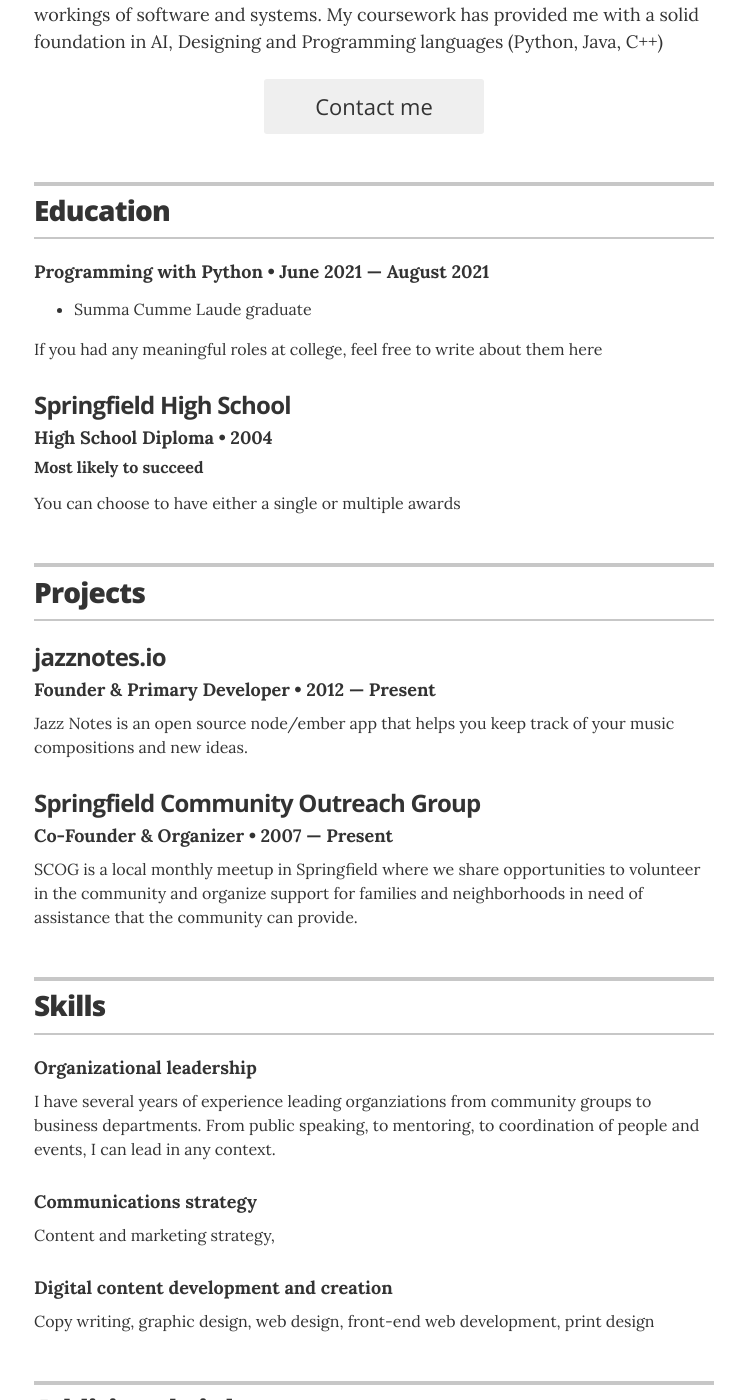
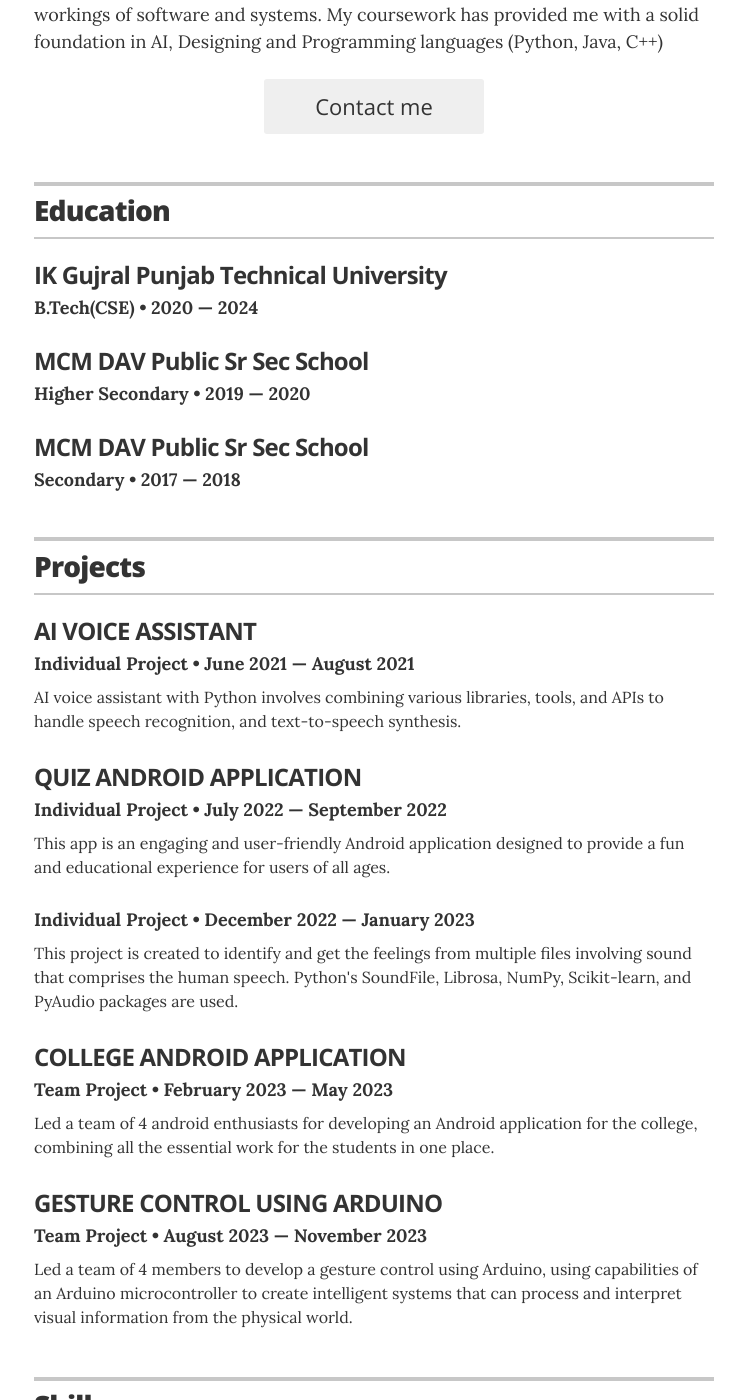
Before and after one commit to iishnxxt/resume, a Jekyll site: the page built from index.html, in a window 1280 px wide and 1400 px high, scrolled down 339 px. Shown: the whole window, without its empty margins (266-1011 px from the left). Built offline with Jekyll 4.4.1, drawn with Linux system fonts in a browser that asks for light colours; some of the changed text lies outside the part shown.

Commit message:
UPDATE 3

```diff
--- a/_config.yml
+++ b/_config.yml
@@ -35,12 +35,12 @@
 
 # Decide which sections to use
 # comment out to hide
-resume_section_Education:      true
+#resume_section_Experience:      true
 resume_section_education:       true
 resume_section_projects:        true
 resume_section_skills:          true
-# resume_section_recognition:     true
-resume_section_links:           true
+resume_section_Courses:     true
+#resume_section_links:           true
 # resume_section_associations:    true
 # resume_section_interests:       true
 
--- /dev/null
+++ b/_data/Courses.yml
@@ -0,0 +1,26 @@
+# Courses
+- award: Programming with Python
+  organization: Internshala
+  year: June 2021 &mdash; August 2021
+  #summary: Awarded the Outstanding Achievement award for contributions made to the community and professional accomplishments.
+
+- award: Android Application Development
+  organization: ThinkNext Technologies Ltd.
+  year: July 2022 &mdash; September 2022
+  #summary: Voted Most Likely To Succeed by a panel of my high school peers.
+
+- award: Web and Mobile Designing, UI/UX , Figma
+  organization: Udemy
+  year: May 2023 &mdash; July 2023
+
+- award: Robotics Internship
+  organization: Kodacy
+  year: January 2023 &mdash; February 2023
+
+- award: Cloud Platform Job Simulation
+  organization: Verizon
+  year: August 2023
+
+- award: Software Engineering Job Simulation - JP Morgan Chase & Co.
+  organization: JPMorgan Chase & Co.
+  year: August 2023
--- a/_data/education.yml
+++ b/_data/education.yml
@@ -1,13 +1,13 @@
 # Degree
-- degree: Programming with Python
-  #uni:
-  year: June 2021 &mdash; August 2021
-  awards:
-    - award: Summa Cumme Laude graduate
-  summary: If you had any meaningful roles at college, feel free to write about them here
+- degree: B.Tech(CSE)
+  uni: IK Gujral Punjab Technical University
+  year: 2020 &mdash; 2024
 
-- degree: High School Diploma
-  uni: Springfield High School
-  year: 2004
-  award: Most likely to succeed
-  summary: You can choose to have either a single or multiple awards
+
+- degree: Higher Secondary
+  uni: MCM DAV Public Sr Sec School
+  year: 2019 &mdash; 2020
+
+- degree: Secondary
+  uni: MCM DAV Public Sr Sec School
+  year: 2017 &mdash; 2018
--- a/_data/projects.yml
+++ b/_data/projects.yml
@@ -2,15 +2,31 @@
 # uncomment the urls if you wish to display them, and add your own URL
 
 # jazznotes.io
-- project: jazznotes.io
-  role: Founder & Primary Developer
-  duration: 2012 &mdash; Present
+- project: AI VOICE ASSISTANT
+  role: Individual Project
+  duration: June 2021 &mdash; August 2021
   # url: "#"
-  description: Jazz Notes is an open source node/ember app that helps you keep track of your music compositions and new ideas.
+  description: AI voice assistant with Python involves combining various libraries, tools, and APIs to handle speech recognition, and text-to-speech synthesis.
 
 # Springfield Community Outreach Group
-- project: Springfield Community Outreach Group
-  role: Co-Founder & Organizer
-  duration: 2007 &mdash; Present
+- project: QUIZ ANDROID APPLICATION
+  role: Individual Project
+  duration: July 2022 &mdash; September 2022
   # url: "#"
-  description: SCOG is a local monthly meetup in Springfield where we share opportunities to volunteer in the community and organize support for families and neighborhoods in need of assistance that the community can provide.
+  description: This app is an engaging and user-friendly Android application designed to provide a fun and educational experience for users of all ages.
+
+- Project: SPEECH RECOGNITION THROUGH EMOTIONS
+  role: Individual Project
+  duration: December 2022 &mdash; January 2023
+  description: This project is created to identify and get the feelings from multiple files involving sound that comprises the human speech.
+               Python's SoundFile, Librosa, NumPy, Scikit-learn, and PyAudio packages are used.
+
+- project:  COLLEGE ANDROID APPLICATION
+  role: Team Project
+  duration: February 2023 &mdash; May 2023
+  description: Led a team of 4 android enthusiasts for developing an Android application for the college, combining all the essential work for the students in one place.
+
+- project: GESTURE CONTROL USING ARDUINO
+  role: Team Project
+  duration: August 2023 &mdash; November 2023
+  description: Led a team of 4 members to develop a gesture control using Arduino, using capabilities of an Arduino microcontroller to create intelligent systems that can process and interpret visual information from the physical world.
--- a/_data/recognitions.yml
+++ /dev/null
@@ -1,10 +0,0 @@
-# Recognitions
-- award: Outstanding Achievement
-  organization: Springfield Young Professionals
-  year: 2010, 2014
-  summary: Awarded the Outstanding Achievement award for contributions made to the community and professional accomplishments.
-
-- award: Most Likely To Succeed
-  organization: Springfield High School
-  year: 2004
-  summary: Voted Most Likely To Succeed by a panel of my high school peers.
--- a/_data/skills.yml
+++ b/_data/skills.yml
@@ -1,12 +1,12 @@
 # Skills
 # Organizational leadership
-- skill: Organizational leadership
-  description: I have several years of experience leading organziations from community groups to business departments. From public speaking, to mentoring, to coordination of people and events, I can lead in any context.
+- skill: Languages
+  description: Python, C++, Java, SQL
 
 # Communications strategy
-- skill: Communications strategy
-  description: Content and marketing strategy,
+- skill: Technologies
+  description: Android, Figma, MS office
 
 # Digital content development and creation
-- skill: Digital content development and creation
-  description: Copy writing, graphic design, web design, front-end web development, print design
+- skill: Concepts
+  description: Object Oriented Programming, DBMS, Deep Learning, Big Data
```
Also changed, not shown: 1 other file.
